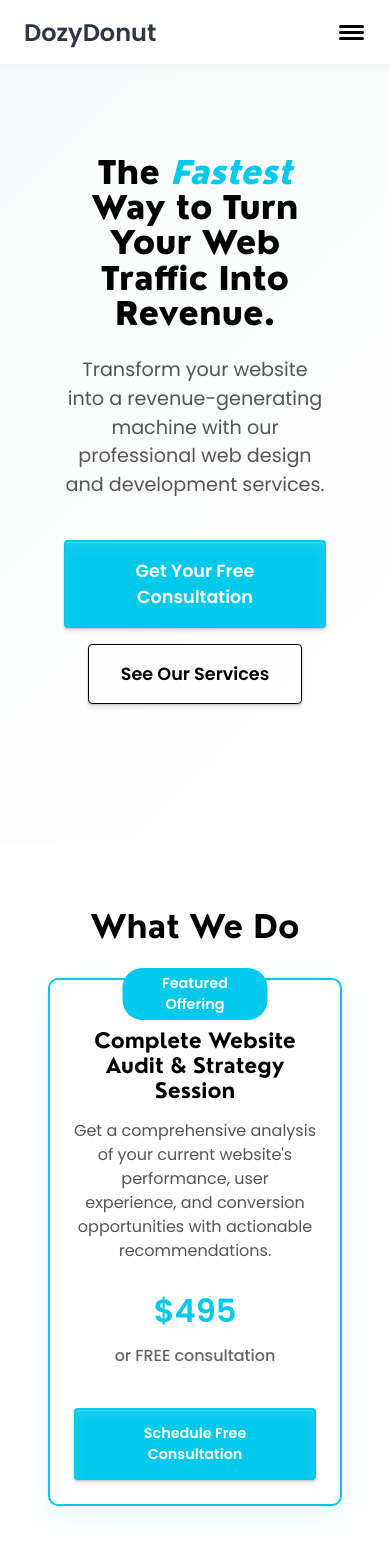
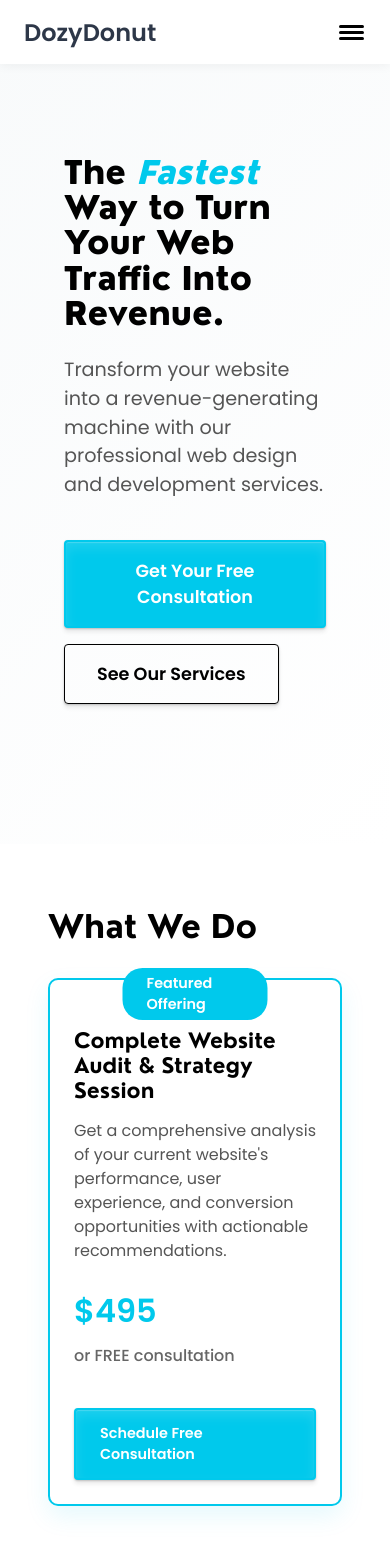
Before and after one commit to patrickclose/dozydonut_landing_page, a SvelteKit app: page / in a window 390 px wide. Shown: the top 1568 px of the page. Built offline with nearby package versions, Linux system fonts and the light colour scheme.

Commit message:
updated mobile homepage to be left-aligned in both text and content

```diff
--- a/src/routes/+page.svelte
+++ b/src/routes/+page.svelte
@@ -72,7 +72,7 @@
                 </details>
                 <details class="how-details">
                     <summary><h3 class="toggle-heading">Enjoy Your Website</h3></summary>
-                    <p class="toggle-paragraph">🎉</p>
+                    <p class="toggle-paragraph">🎉🎉🎉</p>
                 </details>
             </div>
         </div>
@@ -456,6 +456,30 @@
     }
 
     @media (max-width: 768px) {
+        p {
+            text-align: left;
+        }
+
+        .hero-cta {
+            align-items: start;
+        }
+
+        .section-heading {
+            text-align: left;
+        }
+
+        h3 {
+            text-align: left;
+        }
+
+        .h1-design {
+            text-align: left;
+        }
+
+        .hero-subtitle {
+            text-align: left;
+        }
+
         .top-bar-container {
             grid-template-columns: 1fr;
             margin-bottom: 2rem;
@@ -916,7 +940,32 @@
 
     /* Responsive Improvements */
     @media (max-width: 1024px) {
+        .audit-price {
+            align-items: unset;
+        }
+
+        .audit-box {
+            text-align: left;
+        }
+
+        .section-subtitle {
+            text-align: left;
+        }
+
+        .price-detail {
+            text-align: left;
+        }
+
+        .old-price-box {
+            text-align: left;
+        }
+
+        .new-price-box {
+            text-align: left;
+        }
+
         .price-box-container {
+            text-align: left;
             grid-template-columns: repeat(auto-fit, minmax(280px, 1fr));
         }
 
@@ -944,7 +993,7 @@
 
         .hero-cta {
             flex-direction: column;
-            align-items: center;
+            align-items: left;
         }
 
         .services-process-container {
--- a/src/routes/package-basic/+page.svelte
+++ b/src/routes/package-basic/+page.svelte
@@ -12,7 +12,7 @@
         --light-gray: #f8fafb;
         --text-gray: #555;
         --border-gray: #e0e0e0;
-        --transition: all 0.3s ease;
+        --transition: background-color .3s cubic-bezier(.165,.84,.44,1),box-shadow .3s cubic-bezier(.165,.84,.44,1);
     }
 
     :global(body) {
--- a/src/routes/package-essential/+page.svelte
+++ b/src/routes/package-essential/+page.svelte
@@ -12,7 +12,7 @@
         --light-gray: #f8fafb;
         --text-gray: #555;
         --border-gray: #e0e0e0;
-        --transition: all 0.3s ease;
+        --transition: background-color .3s cubic-bezier(.165,.84,.44,1),box-shadow .3s cubic-bezier(.165,.84,.44,1);
     }
 
     :global(body) {
--- a/src/routes/package-professional/+page.svelte
+++ b/src/routes/package-professional/+page.svelte
@@ -12,7 +12,7 @@
         --light-gray: #f8fafb;
         --text-gray: #555;
         --border-gray: #e0e0e0;
-        --transition: all 0.3s ease;
+        --transition: background-color .3s cubic-bezier(.165,.84,.44,1),box-shadow .3s cubic-bezier(.165,.84,.44,1);
     }
 
     :global(body) {
```
